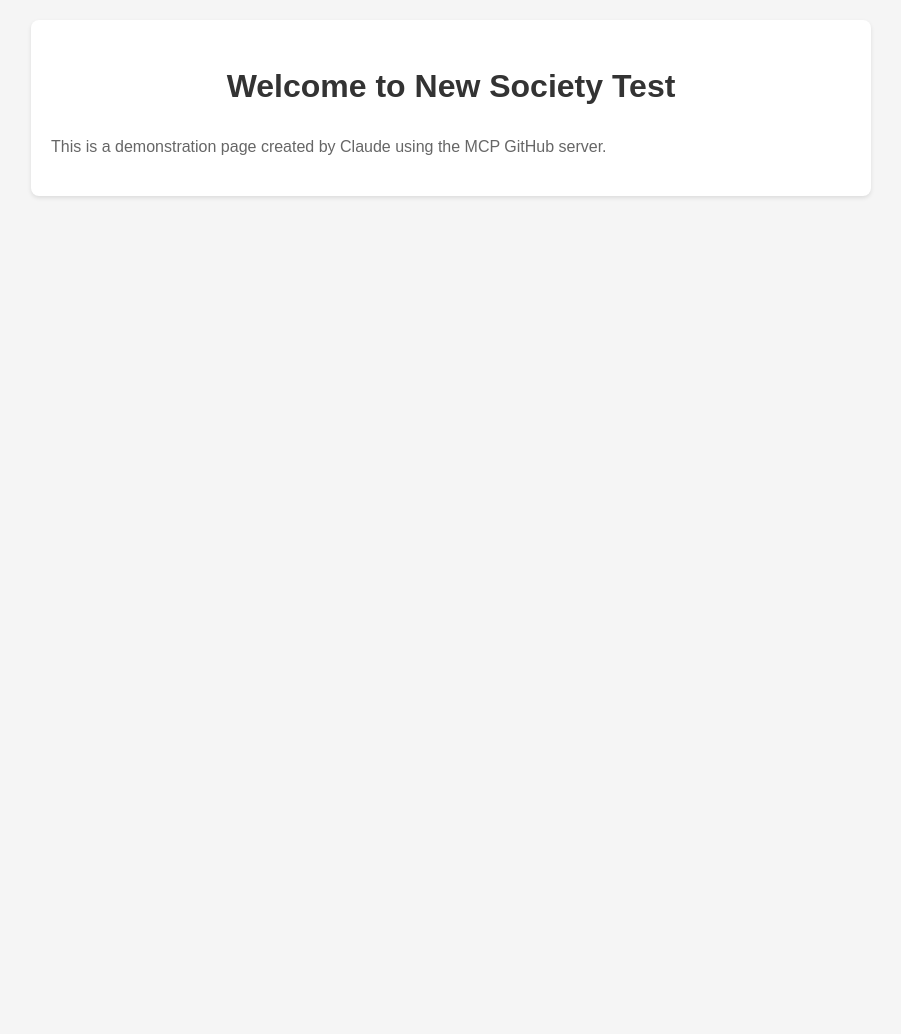
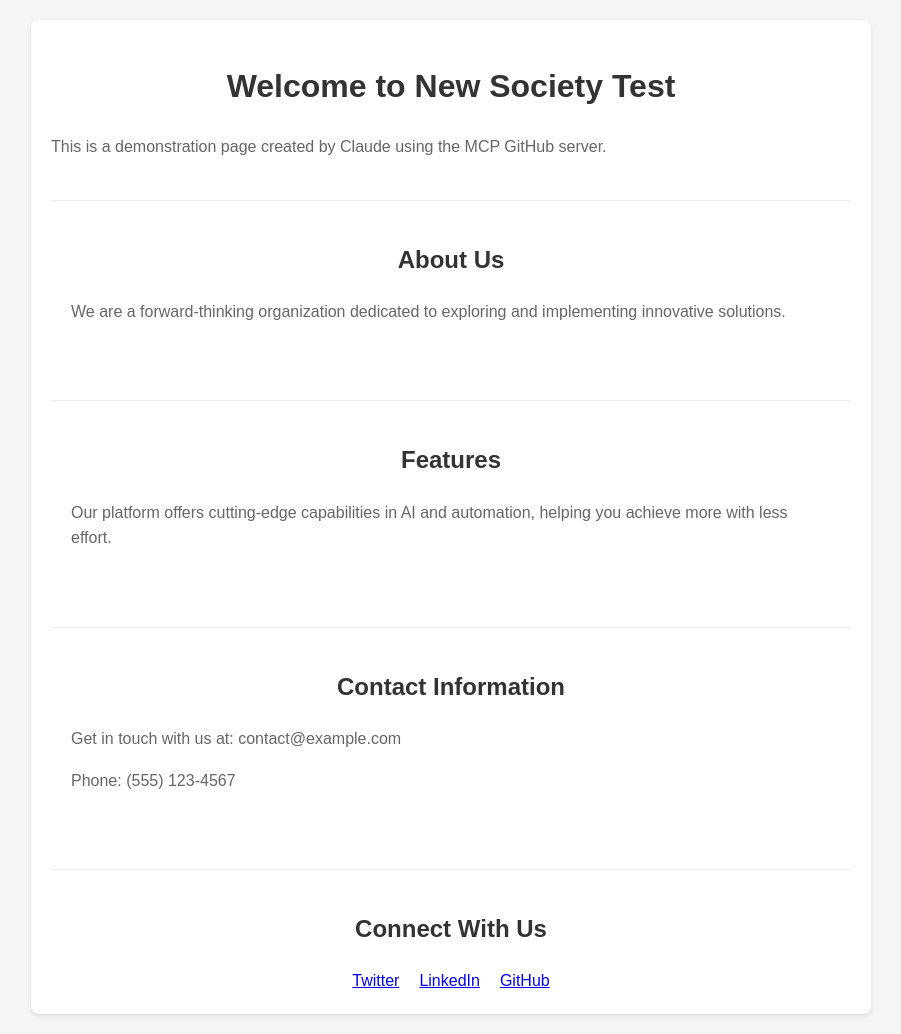
Before and after one commit to tyuschak/new-society-test, a plain HTML site: page index.html in a window 1280 px wide. Shown: the whole page, without its empty margins (189-1090 px from the left). Before the commit the page ends 800 px from the top, so only its background shows below. Drawn offline with Linux system fonts and the light colour scheme.

Commit message:
Add more content sections to homepage

```diff
--- a/index.html
+++ b/index.html
@@ -20,12 +20,28 @@
             border-radius: 8px;
             box-shadow: 0 2px 4px rgba(0,0,0,0.1);
         }
-        h1 {
+        h1, h2 {
             color: #333;
             text-align: center;
         }
         p {
             color: #666;
+        }
+        .section {
+            margin: 40px 0;
+            padding: 20px;
+            border-top: 1px solid #eee;
+        }
+        .footer {
+            text-align: center;
+            margin-top: 40px;
+            padding-top: 20px;
+            border-top: 1px solid #eee;
+        }
+        .social-links {
+            display: flex;
+            justify-content: center;
+            gap: 20px;
         }
     </style>
 </head>
@@ -33,6 +49,31 @@
     <div class="container">
         <h1>Welcome to New Society Test</h1>
         <p>This is a demonstration page created by Claude using the MCP GitHub server.</p>
+
+        <div class="section">
+            <h2>About Us</h2>
+            <p>We are a forward-thinking organization dedicated to exploring and implementing innovative solutions.</p>
+        </div>
+
+        <div class="section">
+            <h2>Features</h2>
+            <p>Our platform offers cutting-edge capabilities in AI and automation, helping you achieve more with less effort.</p>
+        </div>
+
+        <div class="section">
+            <h2>Contact Information</h2>
+            <p>Get in touch with us at: contact@example.com</p>
+            <p>Phone: (555) 123-4567</p>
+        </div>
+
+        <div class="footer">
+            <h2>Connect With Us</h2>
+            <div class="social-links">
+                <a href="#">Twitter</a>
+                <a href="#">LinkedIn</a>
+                <a href="#">GitHub</a>
+            </div>
+        </div>
     </div>
 </body>
 </html>
```
